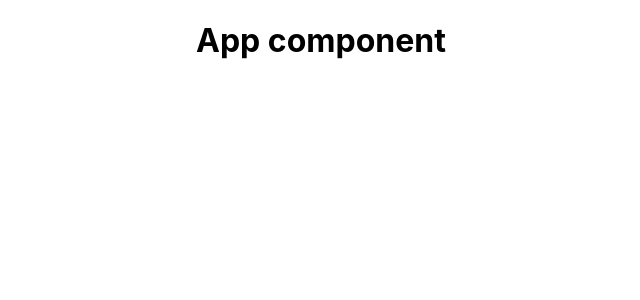
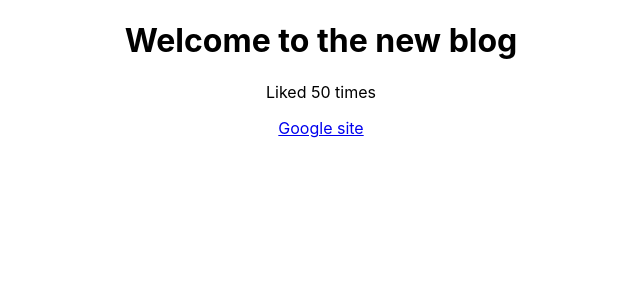
Before and after one commit to Kabuki-edwin/dojo-blog, a React (Create React App) app: page / in a window 1280 px wide. Shown: the top 300 px of the page, without its empty margins (319-959 px from the left). Built offline with nearby package versions, Linux system fonts and the light colour scheme.

Commit message:
added agoogle link

```diff
--- a/src/App.js
+++ b/src/App.js
@@ -1,10 +1,17 @@
 import './App.css';
 
 function App() {
+  const tittle = 'Welcome to the new blog';
+  const likes = 50;
+  const link = "https://www.google.com"
+
   return (
     <div className="App">
       <div className="content">
-        <h1>App component</h1>
+        <h1>{ tittle }</h1>
+        <p>Liked { likes } times</p>
+
+        <a href={link}>Google site</a>
       </div>
     </div>
   );
```
